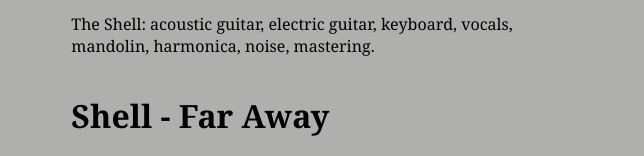
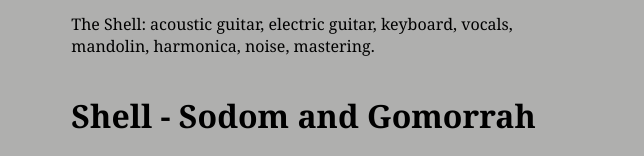
Before and after one commit to Ddg3/Ddg3.github.io, a plain HTML site: page music.html in a window 1280 px wide. Shown: the part 624-780 px from the top of the page, 636-1280 px from the left. Drawn offline with Linux system fonts and the light colour scheme.

Commit message:
fixed sng header name

```diff
--- a/music.html
+++ b/music.html
@@ -37,7 +37,7 @@
             <a class="sng-bc" id="sng-bc" href=""></a>
         </div>
         <div id="text-div">
-            <h1>Shell - Far Away</h1>
+            <h1>Shell - Sodom and Gomorrah</h1>
             <p>Sodom and Gomorrah has been a timeline of sorts from early winter to the beginning of spring for my growing bitterness and
                 resentment towards those around me but also myself. I felt disillusioned by the authorities that had once governed my life
                 so strongly and by the deaf ears upon which I felt my attempts at communication could not be interpreted. I found myself
```
